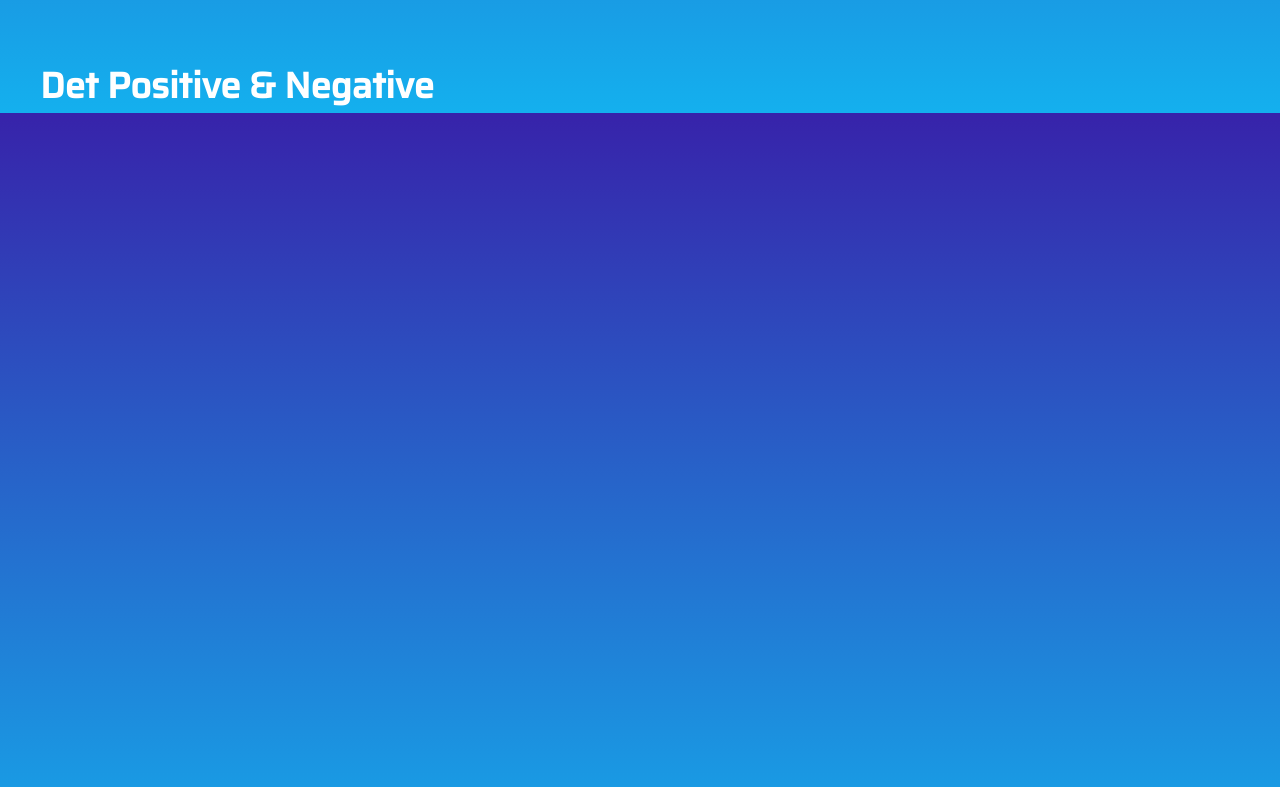
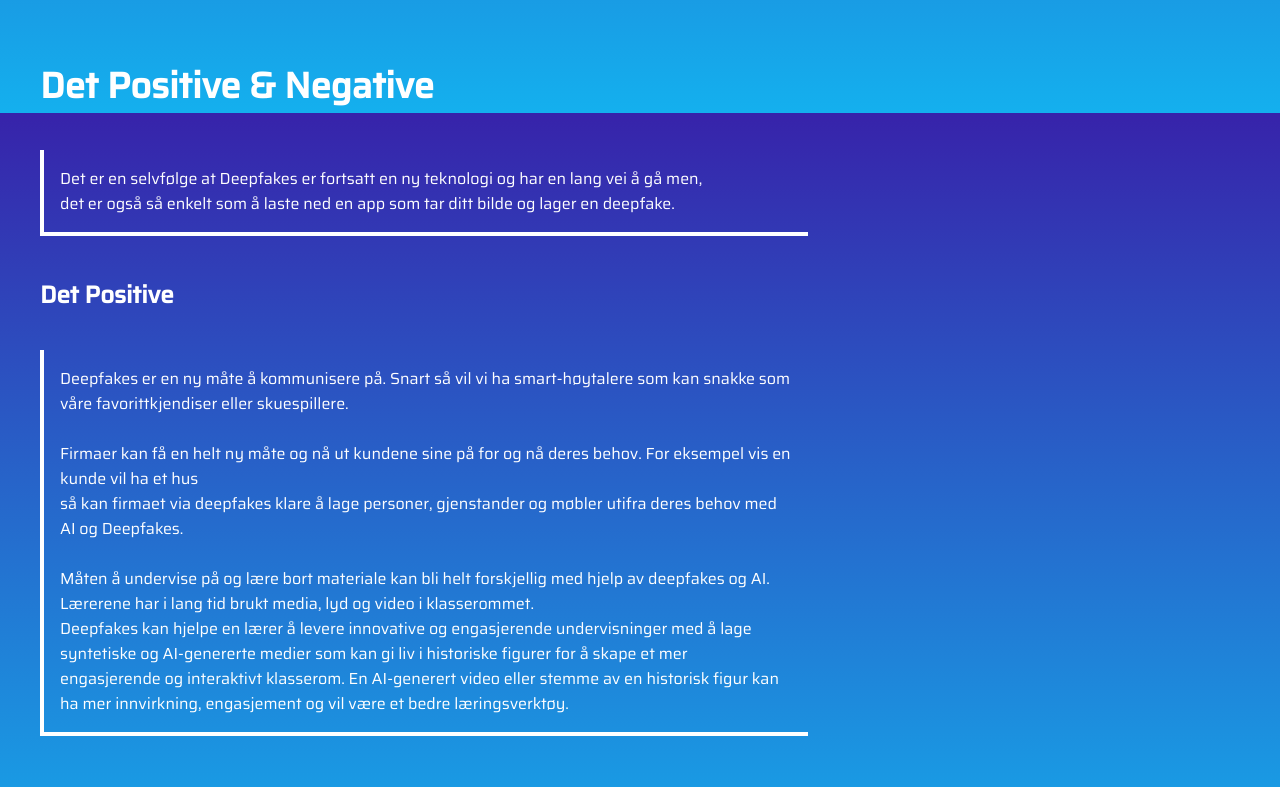
Before and after one commit to VictorH04/Medietilsynet-Deepfakes-SchoolProject, a website: page index.html in a window 1280 px wide. Shown: the part 3887-4674 px from the top of the page. Drawn offline with Linux system fonts and the light colour scheme.

Commit message:
Added some text and a new picture which i have to edit

```diff
--- a/SASS/base/_layout.scss
+++ b/SASS/base/_layout.scss
@@ -192,6 +192,12 @@
         font-size: var(--fs-heading-medium);
     }
 
+    &-underheader {
+        font-size: var(--fs-heading);
+        color: #Fff;
+        padding: var(--title-padding);
+    }
+
     &-text {
         align-items: center;
         width: 60%;
--- a/index.html
+++ b/index.html
@@ -81,8 +81,8 @@
             <p class="whatsection2-text">
                 Ovenfor ser vi en video som er et veldig godt eksempel på hva en Deepfake kan være. <br>
                 Denne videoen har skapt mye røre i sosiale medier når den kom ut, spesielt i Belgia. <br>
-                Videoen ble laget av et politisk parti i Belgia og <br>
-                provoserte frem hundrevis av kommentarer av folk som trodde dette var ekte. <br>
+                Videoen ble laget av et politisk parti i Belgia og provoserte frem hundrevis av <br>
+                kommentarer av folk som trodde dette var ekte. <br>
                 Dette viser hvor enkelt det å skape fake news og ting kan utgjøre seg for å være ekte når de ikke er det.
             </p>
 
@@ -94,6 +94,24 @@
 
             <h1 class="mainsection-title">Det Positive & Negative</h1>
 
+            <p class="mainsection-text">
+                Det er en selvfølge at Deepfakes er fortsatt en ny teknologi og har en lang vei å gå men, <br>
+                det er også så enkelt som å laste ned en app som tar ditt bilde og lager en deepfake.
+            </p>
+
+            <h3 class="mainsection-underheader">Det Positive</h3>
+
+            <p class="mainsection-text">
+                Deepfakes er en ny måte å kommunisere på. Snart så vil vi ha smart-høytalere som kan snakke som våre favorittkjendiser eller skuespillere.
+                <br><br>
+                Firmaer kan få en helt ny måte og nå ut kundene sine på for og nå deres behov. For eksempel vis en kunde vil ha et hus <br>
+                så kan firmaet via deepfakes klare å lage personer, gjenstander og møbler utifra deres behov med AI og Deepfakes.
+                <br><br>
+                Måten å undervise på og lære bort materiale kan bli helt forskjellig med hjelp av deepfakes og AI. <br>
+                Lærerene har i lang tid brukt media, lyd og video i klasserommet. <br>
+                Deepfakes kan hjelpe en lærer å levere innovative og engasjerende undervisninger med å lage syntetiske og AI-genererte medier
+                som kan gi liv i historiske figurer for å skape et mer engasjerende og interaktivt klasserom. En AI-generert video eller stemme av en historisk figur kan ha mer innvirkning, engasjement og vil være et bedre læringsverktøy.
+            </p>
         </section>
 
         <script src="JS/app.js"></script>
```
Also changed, not shown: CSS/style.css, img/deepfake-dali.png (added).
